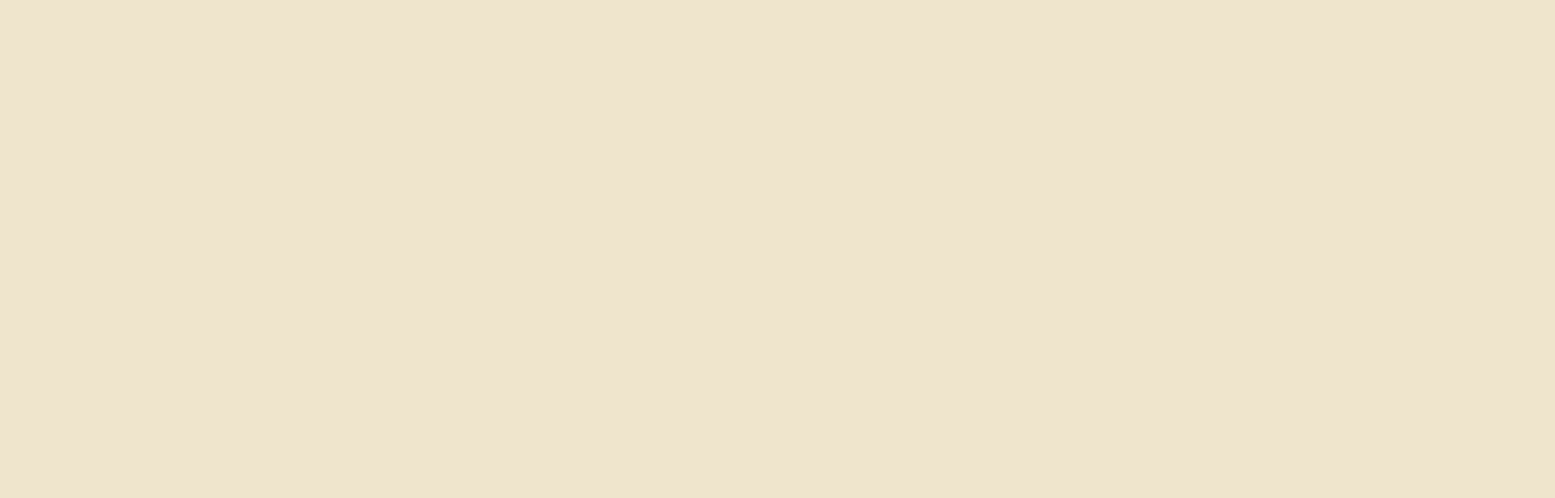
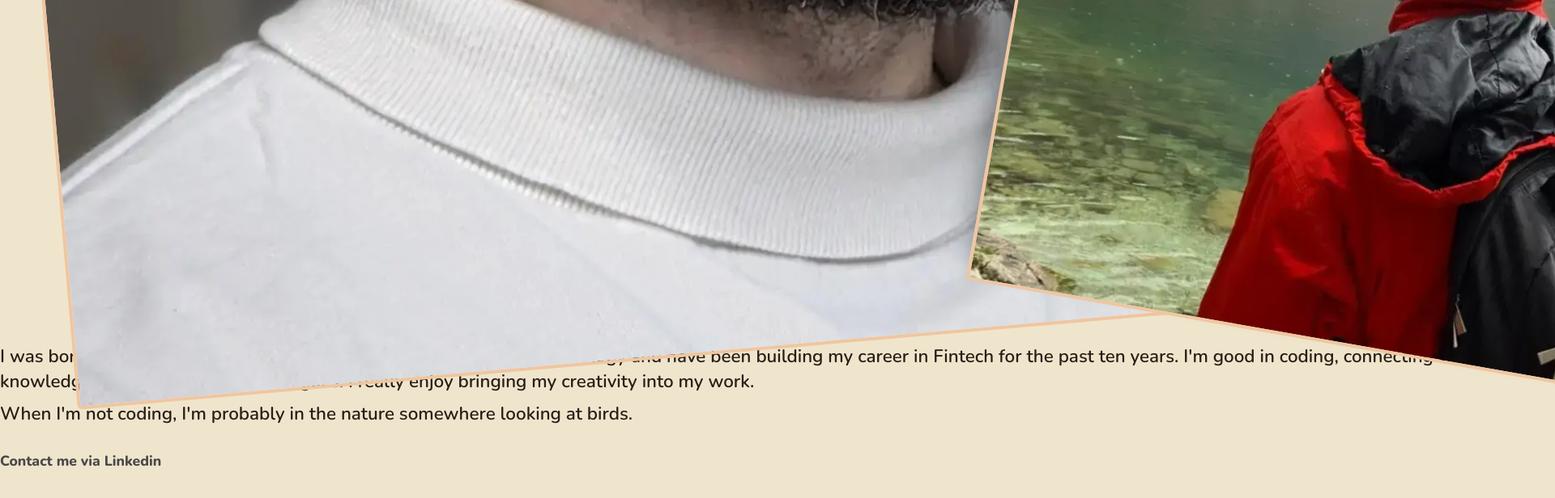
Before and after one commit to moritzhipper/moritzhipper.github.io, a React (Vite) app: page /interests in a window 1280 px wide. Shown: the part 1802-2418 px from the top of the page at 81% size, 1920 px wide, since content can reach past the window. Before the commit the page ends 800 px from the top, so only its background shows below. Built offline with nearby package versions, Linux system fonts and the light colour scheme.

Commit message:
added pictures of me

```diff
--- a/index.html
+++ b/index.html
@@ -5,7 +5,7 @@
     <link rel="icon" type="image/svg+xml" href="/favicon.svg" />
     <meta name="viewport" content="width=device-width, initial-scale=1.0" />
     <title>moritzhipper</title>
-    <style>
+    <style type="text/css">
       body {
         background-color: #291e17;
       }
--- /dev/null
+++ b/src/components/pages/AboutMePage.css
@@ -0,0 +1,68 @@
+@import "./../../style/viewports";
+
+.about-me-page {
+  .content {
+    display: grid;
+
+    @media (--viewport-m) {
+      gap: var(--distance-m);
+      grid-template-columns: auto auto;
+
+      .images {
+        margin-top: 8px;
+        width: 200px;
+        min-height: 240px;
+
+        .me {
+          width: 90%;
+        }
+
+        .hiking {
+          height: 45%;
+        }
+      }
+    }
+
+    @media (--viewport-s) {
+      grid-template-columns: 1fr;
+      .images {
+        margin: var(--distance-s) var(--distance-l) var(--distance-l);
+        box-sizing: content-box;
+
+        .me {
+          width: 70%;
+        }
+
+        .hiking {
+          width: 40%;
+        }
+      }
+    }
+
+    .text {
+      display: flex;
+      flex-direction: column;
+      align-items: start;
+    }
+
+    .images {
+      position: relative;
+      img {
+        height: auto;
+        box-sizing: border-box;
+        border: 4px solid var(--accent-2);
+        border-radius: var(--radius-s);
+        &.me {
+          rotate: -5deg;
+        }
+        &.hiking {
+          rotate: 10deg;
+          position: absolute;
+          right: 10px;
+          bottom: 0;
+          box-shadow: -15px -15px 29px -10px #0005;
+        }
+      }
+    }
+  }
+}
--- a/src/components/pages/AboutMePage.tsx
+++ b/src/components/pages/AboutMePage.tsx
@@ -1,13 +1,29 @@
+import me from "../../assets/images/me.webp"
+import meHiking from "../../assets/images/me_hiking.webp"
+import "./AboutMePage.css"
 import { InfoPageWrapper } from "./InfoPageWrapper"
 
 export const AboutMePage = () => {
   return (
-    <InfoPageWrapper header="About Me">
-      <img src="" alt="" />
+    <InfoPageWrapper header="About Me" className="about-me-page">
+      <div className="content">
+        <div className="images">
+          <img
+            className="me"
+            src={me}
+            alt="this is me looking into the camera like a responsible, competent developer does"
+          />
+          <img
+            className="hiking"
+            src={meHiking}
+            alt="this is me looking at a lake while hiking"
+          />
+        </div>
+        <div className="text">
           <p className="big">
             I was born in Frankfurt, moved to Stuttgart to study Information
-        Technology and have been building my career in Fintech for the past ten
-        years. I'm good in coding, connecting with others and sharing my
+            Technology and have been building my career in Fintech for the past
+            ten years. I'm good in coding, connecting with others and sharing my
             knowledge with students and colleagues. I really enjoy bringing my
             creativity into my work.
           </p>
@@ -21,6 +37,8 @@ export const AboutMePage = () => {
           >
             Contact me via Linkedin
           </a>
+        </div>
+      </div>
     </InfoPageWrapper>
   )
 }
--- a/src/components/pages/InfoPageWrapper.css
+++ b/src/components/pages/InfoPageWrapper.css
@@ -10,10 +10,6 @@
   .header {
     margin: var(--distance-m) 0;
     position: relative;
-
-    h1 {
-      margin: 0;
-    }
 
     a {
       font-size: var(--font-size-xs);
@@ -38,9 +34,19 @@
       display: grid;
       width: 100%;
       grid-template-columns: 1fr auto;
-      a {
-        align-self: grid-start;
-      }
     }
   }
 }
+
+.info-page-wrapper {
+  @media (--viewport-s) {
+    h1 {
+      margin: var(--distance-m) 0;
+    }
+  }
+  @media (--viewport-m) {
+    h1 {
+      margin-bottom: var(--distance-m);
+    }
+  }
+}
--- a/src/components/pages/InfoPageWrapper.tsx
+++ b/src/components/pages/InfoPageWrapper.tsx
@@ -5,11 +5,12 @@ import "./InfoPageWrapper.css"
 type Props = {
   header: string
   children: ReactNode
+  className?: string
 }
 
-export const InfoPageWrapper = ({ header, children }: Props) => {
+export const InfoPageWrapper = ({ header, children, className }: Props) => {
   return (
-    <div className="info-page-wrapper animate-fly-in">
+    <div className={"info-page-wrapper animate-fly-in " + className}>
       <div className="header">
         <h1>{header}</h1>
         <Link to="/" className="page back">
--- a/src/components/pages/ProjectsPage.tsx
+++ b/src/components/pages/ProjectsPage.tsx
@@ -55,7 +55,7 @@ const Project = ({ name, description, link, tags }: ProjectProps) => {
     <a href={link} className="project">
       <h2>{name}</h2>
       <p>{description}</p>
-      <p className="url">{removeHttps(link)}</p>
+      {/* <p className="url">{removeHttps(link)}</p> */}
       <div className="tag-wrapper">
         {tags.map((tag, i) => (
           <div className="tag" key={i}>
--- a/src/main.css
+++ b/src/main.css
@@ -52,11 +52,12 @@ h1 {
   font-family: HeaderFont;
   font-size: var(--font-size-2xl);
   line-height: 1.3em;
-  margin: var(--distance-m) 0;
+  margin: 0;
   font-weight: 900;
 
   &.big {
     font-size: var(--font-size-3xl);
+    margin: var(--distance-l) var(--distance-xl) var(--distance-l) 0;
   }
 }
 
@@ -117,7 +118,6 @@ p {
 }
 
 hr {
-
   margin: var(--distance-s) 0;
   border: none;
   border-bottom: 1px solid var(--accent-2);
--- a/src/style/variables.css
+++ b/src/style/variables.css
@@ -40,7 +40,7 @@
     --accent-2: var(--base-1);
     --accent-3: var(--base-0);
 
-    img {
+    .scene-wrapper img {
       filter: brightness(0.5);
     }
   }
```
Also changed, not shown: src/assets/images/me_hiking.webp (added), 1 other file (tests, documents, lock files or other folders). Lines whose indentation alone changed are shown as unchanged.
